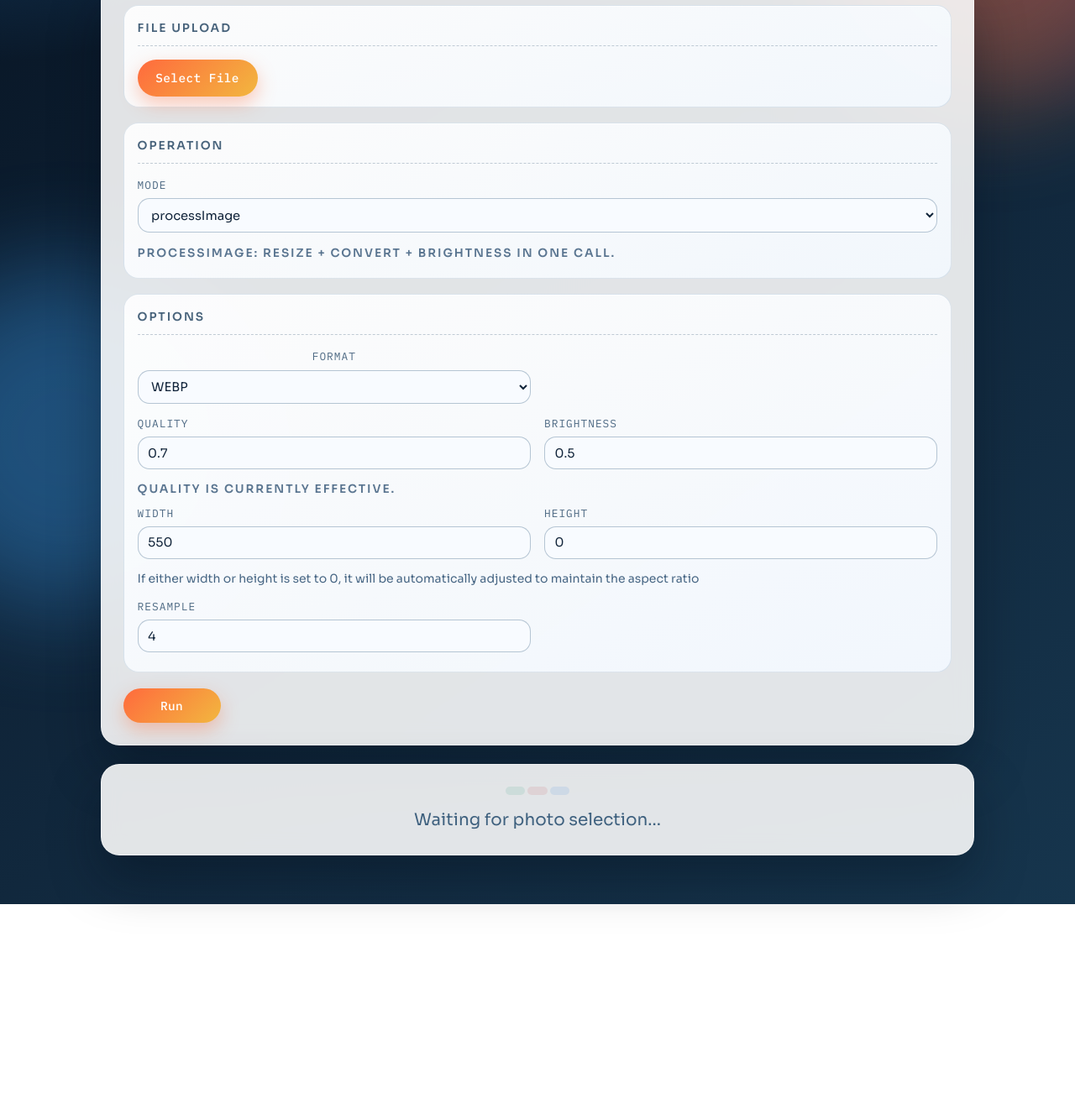
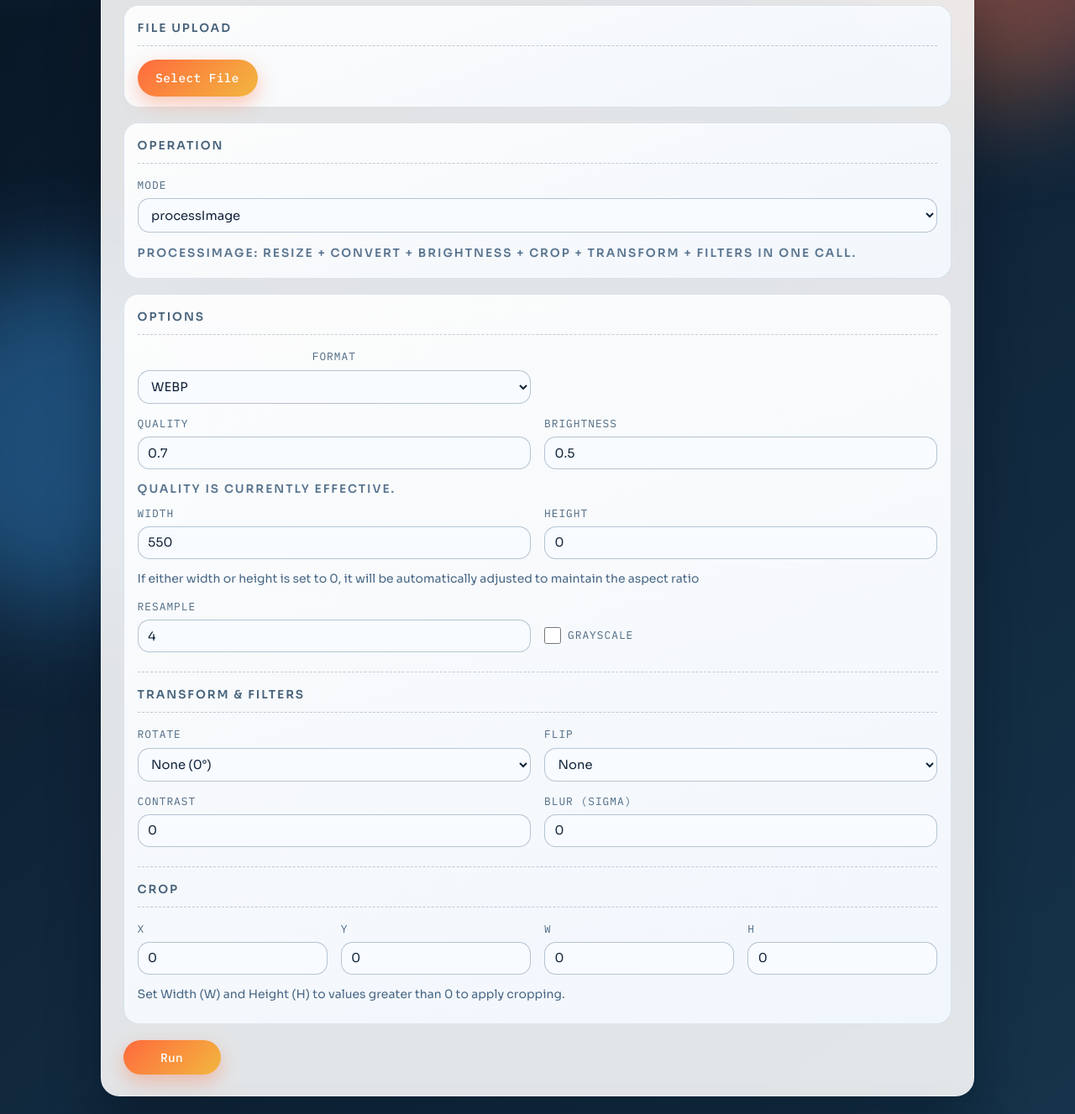
Before and after one commit to 2YH02/img-toolkit, a website: page example/index.html in a window 1280 px wide. Shown: the part 177-1504 px from the top of the page at 84% size. Before the commit the page ends 1254 px from the top, so only its background shows below. Drawn offline with Linux system fonts and the light colour scheme.

Commit message:
feat: add crop, transform, and adjustment controls to Playground UI and worker

```diff
--- a/example/index.html
+++ b/example/index.html
@@ -110,7 +110,7 @@
               adjusted to maintain the aspect ratio
             </div>
             <div class="option-container">
-              <div class="option-input-wrap mb-3" id="resample-wrap">
+              <div class="option-input-wrap" id="resample-wrap">
                 <label for="resample-input">resample</label>
                 <input
                   type="number"
@@ -121,6 +121,85 @@
                   value="4"
                 />
               </div>
+              <div class="option-input-wrap" id="grayscale-wrap" style="flex-direction: row; align-items: center; gap: 0.5rem; margin-top: 1.5rem;">
+                <input
+                  type="checkbox"
+                  id="grayscale-input"
+                  style="width: 20px; height: 20px; margin: 0; cursor: pointer;"
+                />
+                <label for="grayscale-input" style="cursor: pointer; user-select: none; margin: 0;">Grayscale</label>
+              </div>
+            </div>
+            <div class="divider"></div>
+            <p>Transform & Filters</p>
+            <div class="divider"></div>
+            <div class="option-container" id="transform-wrap">
+              <div class="option-input-wrap">
+                <label for="rotate-input">rotate</label>
+                <select id="rotate-input" name="rotate">
+                  <option value="0" selected>None (0°)</option>
+                  <option value="90">90°</option>
+                  <option value="180">180°</option>
+                  <option value="270">270°</option>
+                </select>
+              </div>
+              <div class="option-input-wrap">
+                <label for="flip-input">flip</label>
+                <select id="flip-input" name="flip">
+                  <option value="none" selected>None</option>
+                  <option value="horizontal">Horizontal</option>
+                  <option value="vertical">Vertical</option>
+                  <option value="both">Both</option>
+                </select>
+              </div>
+            </div>
+            <div class="option-container" id="filters-wrap">
+              <div class="option-input-wrap">
+                <label for="contrast-input">contrast</label>
+                <input
+                  type="number"
+                  id="contrast-input"
+                  min="-1"
+                  max="1"
+                  step="0.1"
+                  value="0"
+                />
+              </div>
+              <div class="option-input-wrap">
+                <label for="blur-input">blur (sigma)</label>
+                <input
+                  type="number"
+                  id="blur-input"
+                  min="0"
+                  max="10"
+                  step="0.5"
+                  value="0"
+                />
+              </div>
+            </div>
+            <div class="divider"></div>
+            <p>Crop</p>
+            <div class="divider"></div>
+            <div class="option-container" id="crop-coords-wrap" style="grid-template-columns: repeat(4, minmax(0, 1fr));">
+              <div class="option-input-wrap">
+                <label for="crop-x-input">X</label>
+                <input type="number" id="crop-x-input" min="0" value="0" />
+              </div>
+              <div class="option-input-wrap">
+                <label for="crop-y-input">Y</label>
+                <input type="number" id="crop-y-input" min="0" value="0" />
+              </div>
+              <div class="option-input-wrap">
+                <label for="crop-w-input">W</label>
+                <input type="number" id="crop-w-input" min="0" value="0" />
+              </div>
+              <div class="option-input-wrap">
+                <label for="crop-h-input">H</label>
+                <input type="number" id="crop-h-input" min="0" value="0" />
+              </div>
+            </div>
+            <div class="mb-3 color-main font-4" id="crop-help">
+              Set Width (W) and Height (H) to values greater than 0 to apply cropping.
             </div>
           </div>
           <div>
--- a/example/main.js
+++ b/example/main.js
@@ -23,6 +23,22 @@ const brightnessWrap = document.getElementById("brightness-wrap");
 const widthWrap = document.getElementById("width-wrap");
 const heightWrap = document.getElementById("height-wrap");
 const resampleWrap = document.getElementById("resample-wrap");
+
+const transformWrap = document.getElementById("transform-wrap");
+const filtersWrap = document.getElementById("filters-wrap");
+const grayscaleWrap = document.getElementById("grayscale-wrap");
+const cropCoordsWrap = document.getElementById("crop-coords-wrap");
+const cropHelp = document.getElementById("crop-help");
+
+const rotateInput = document.getElementById("rotate-input");
+const flipInput = document.getElementById("flip-input");
+const contrastInput = document.getElementById("contrast-input");
+const blurInput = document.getElementById("blur-input");
+const grayscaleInput = document.getElementById("grayscale-input");
+const cropXInput = document.getElementById("crop-x-input");
+const cropYInput = document.getElementById("crop-y-input");
+const cropWInput = document.getElementById("crop-w-input");
+const cropHInput = document.getElementById("crop-h-input");
 
 let selectedFile = null;
 let objectUrl = null;
@@ -108,8 +124,15 @@ function syncUiByMode() {
   setVisible(brightnessWrap, mode === "process" || mode === "brightness");
   setVisible(qualityWrap, true);
 
+  const isProcess = mode === "process";
+  setVisible(transformWrap, isProcess);
+  setVisible(filtersWrap, isProcess);
+  setVisible(grayscaleWrap, isProcess);
+  setVisible(cropCoordsWrap, isProcess);
+  setVisible(cropHelp, isProcess);
+
   if (mode === "process") {
-    modeHelp.textContent = "processImage: resize + convert + brightness in one call.";
+    modeHelp.textContent = "processImage: resize + convert + brightness + crop + transform + filters in one call.";
   } else if (mode === "resize") {
     modeHelp.textContent = "resize: keep source format and resize only.";
   } else if (mode === "convert") {
@@ -146,6 +169,16 @@ async function runOperationInWorker(mode, file) {
   const height = positiveOrUndefined(heightInput.value);
   const resampling = asNumber(resampleInput.value);
 
+  const rotate = asNumber(rotateInput.value);
+  const flip = flipInput.value === "none" ? undefined : flipInput.value;
+  const contrast = asNumber(contrastInput.value);
+  const blur = asNumber(blurInput.value);
+  const grayscale = grayscaleInput.checked;
+  const cropX = asNumber(cropXInput.value);
+  const cropY = asNumber(cropYInput.value);
+  const cropW = asNumber(cropWInput.value);
+  const cropH = asNumber(cropHInput.value);
+
   let options;
   if (mode === "process") {
     options = {
@@ -155,6 +188,15 @@ async function runOperationInWorker(mode, file) {
       format,
       brightness,
       resampling,
+      rotate: rotate > 0 ? rotate : undefined,
+      flip,
+      cropX: cropW > 0 && cropH > 0 ? cropX : undefined,
+      cropY: cropW > 0 && cropH > 0 ? cropY : undefined,
+      cropW: cropW > 0 ? cropW : undefined,
+      cropH: cropH > 0 ? cropH : undefined,
+      contrast: contrast !== 0 ? contrast : undefined,
+      blur: blur > 0 ? blur : undefined,
+      grayscale: grayscale || undefined,
     };
   } else if (mode === "resize") {
     options = {
```
